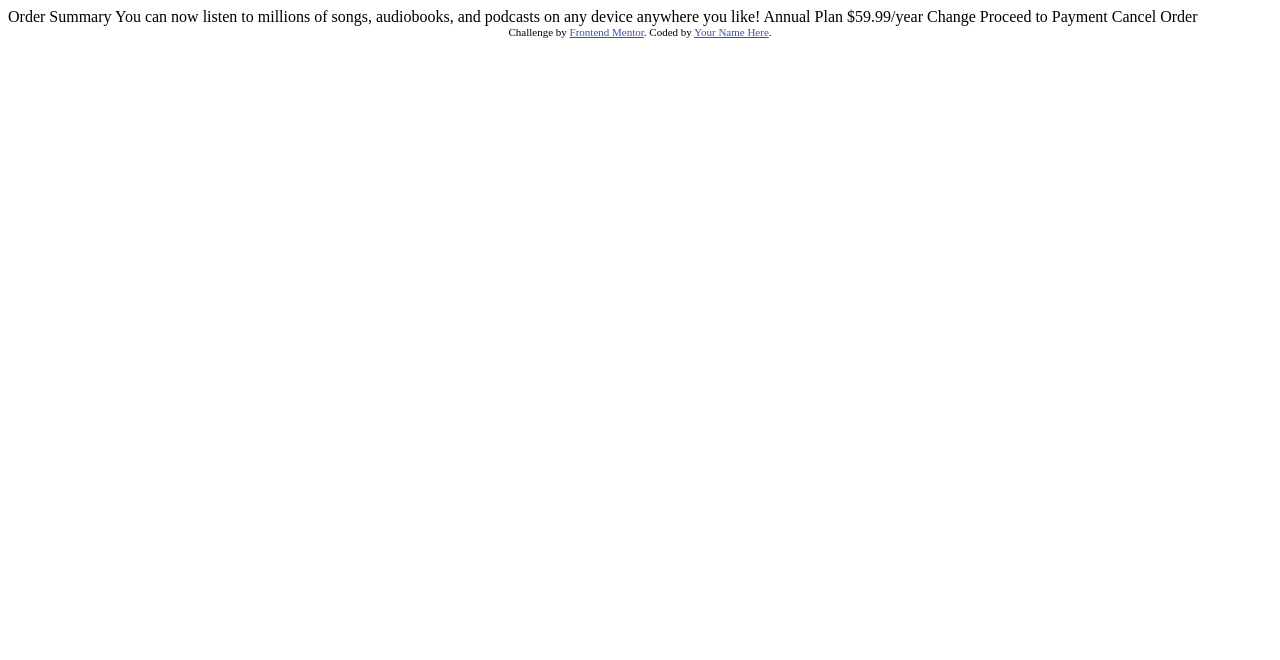
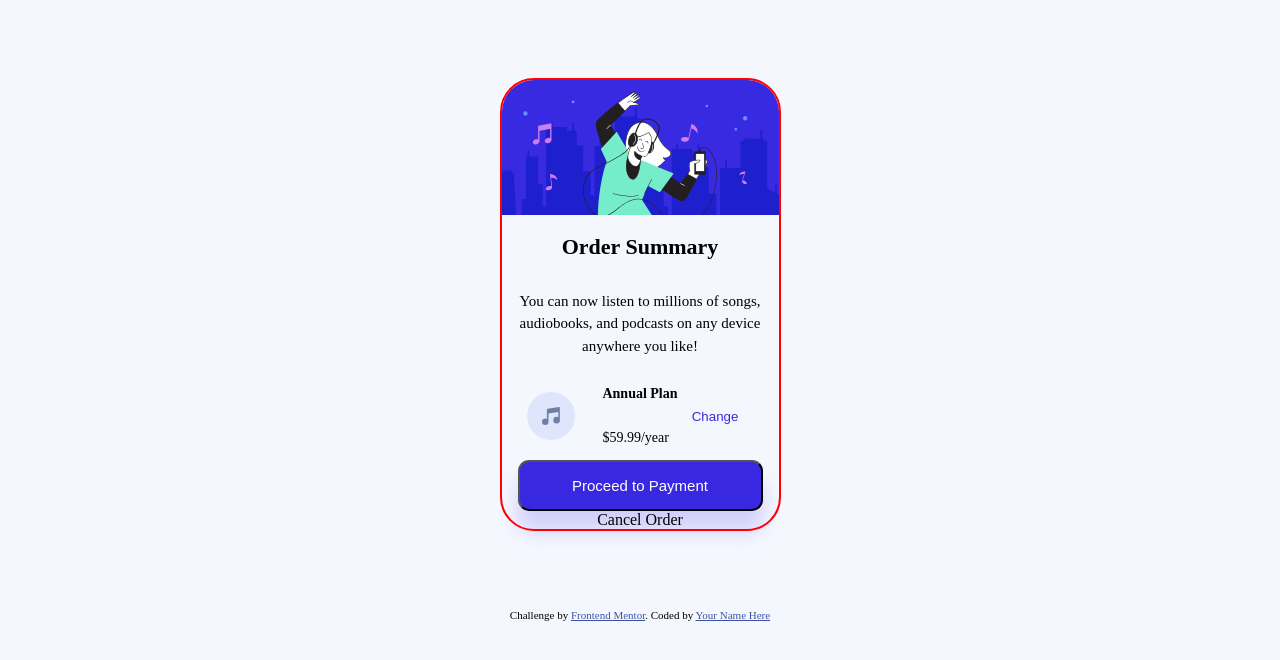
Before and after one commit to Coltensiemer/order-summary-component-main, a plain HTML site: page index.html in a window 1280 px wide. Drawn offline with Linux system fonts and the light colour scheme.

Commit message:
updated html

```diff
--- a/index.html
+++ b/index.html
@@ -5,6 +5,10 @@
   <meta name="viewport" content="width=device-width, initial-scale=1.0"> <!-- displays site properly based on user's device -->
 
   <link rel="icon" type="image/png" sizes="32x32" href="./images/favicon-32x32.png">
+  <link rel="stylesheet" href="style.css">
+  <link rel="preconnect" href="https://fonts.googleapis.com">
+<link rel="preconnect" href="https://fonts.gstatic.com" crossorigin>
+<link href="https://fonts.googleapis.com/css2?family=Plus+Jakarta+Sans:wght@200;300;400;500;600;700;800&family=Red+Hat+Display:wght@500;700;900&display=swap" rel="stylesheet">
 
   <title>Frontend Mentor | Order summary card</title>
 
@@ -15,23 +19,33 @@
   </style>
 </head>
 <body>
+  <main>
+    <section>
+      <img src="images/illustration-hero.svg" alt="Listen to music">
+    </section>
 
-  Order Summary
+  <h1>Order Summary</h1>
 
-  You can now listen to millions of songs, audiobooks, and podcasts on any
-  device anywhere you like!
+  <p>You can now listen to millions of songs, audiobooks, and podcasts on any
+  device anywhere you like!</p>
+<div>
+  <img src="./images/icon-music.svg" alt="Music Icon">
+  <h2>Annual Plan</h2>
+  <p>$59.99/year</p>
+  <button>Change</button>
+</div>
 
-  Annual Plan
-  $59.99/year
+  <button class="proceedPayment">Proceed to Payment</button>
+  <butto class="cancelPayment">Cancel Order</button>
 
-  Change
 
-  Proceed to Payment
-  Cancel Order
+  </main>
 
+  <footer>
   <div class="attribution">
-    Challenge by <a href="https://www.frontendmentor.io?ref=challenge" target="_blank">Frontend Mentor</a>.
-    Coded by <a href="#">Your Name Here</a>.
+    <p>Challenge by <a href="https://www.frontendmentor.io?ref=challenge" target="_blank">Frontend Mentor</a>.
+    Coded by <a href="#">Your Name Here</a></p>
   </div>
+  </footer>
 </body>
 </html>
```
Also changed, not shown: 1 other file.
